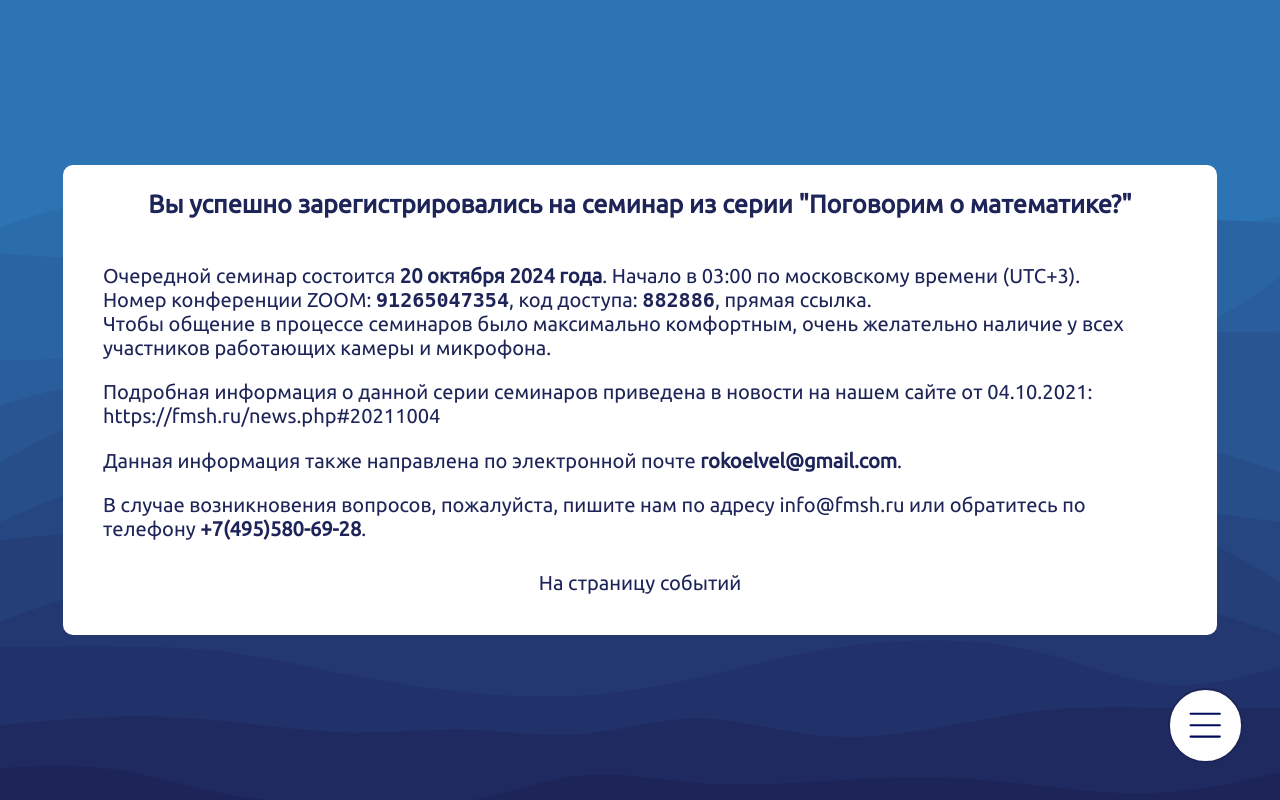
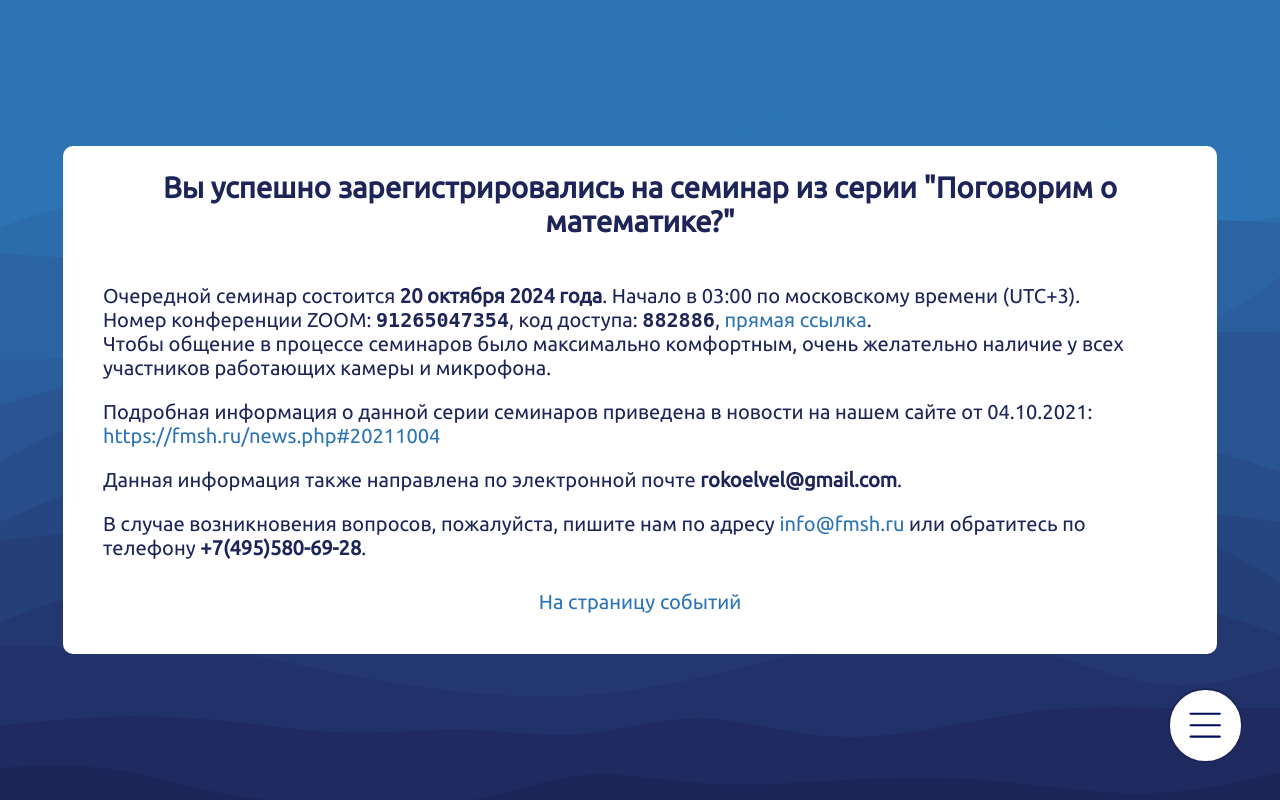
Before and after one commit to Rokoel/fmsh, a PHP site: page /event-registration-end.php in a window 1280 px wide. Run offline with PHP 8.4, Linux system fonts and the light colour scheme.

Commit message:
Fixed headings' margins

```diff
--- a/event-registration-end.php
+++ b/event-registration-end.php
@@ -35,7 +35,7 @@
         <form action method="POST" class="form-holder" style="font-size: 80%;">
 
           <div style="padding: var(--proportional-small-padding); text-align: center;">
-            <b>Вы успешно зарегистрировались на семинар из серии "Поговорим о математике?"</b>
+            <h3>Вы успешно зарегистрировались на семинар из серии "Поговорим о математике?"</h3>
           </div>
           <p>
             Очередной семинар состоится <b>20 октября 2024 года</b>. Начало в 03:00 по московскому времени (UTC+3).
--- a/event-registration-end/css/styles.css
+++ b/event-registration-end/css/styles.css
@@ -252,3 +252,13 @@ p {
 code:hover {
     cursor: pointer;
 }
+
+form a {
+    color: var(--blue);
+}
+h3 {
+    margin: 0;
+}
+#mobile-navbar:hover {
+    cursor: pointer;
+}
--- a/registration/css/styles.css
+++ b/registration/css/styles.css
@@ -242,3 +242,9 @@
     justify-content: center;
     align-content: center;
 }
+h3 {
+    margin: 0;
+}
+#mobile-navbar:hover {
+    cursor: pointer;
+}
```
Also changed, not shown: event-registration/css/styles.css (+7 -0 lines).
